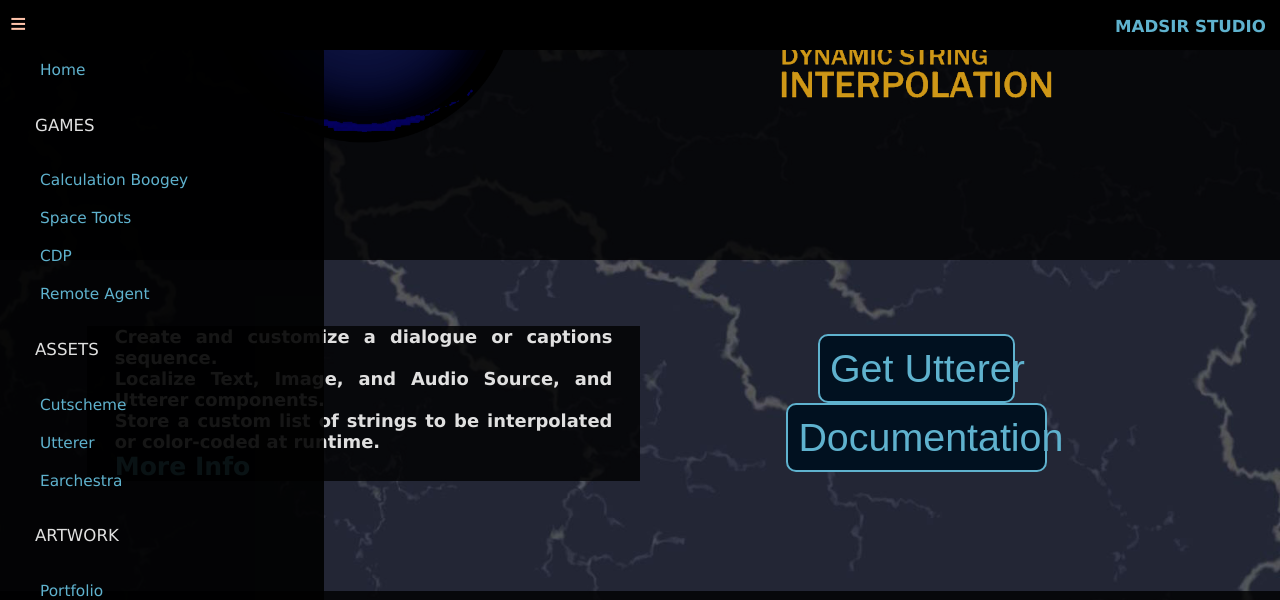
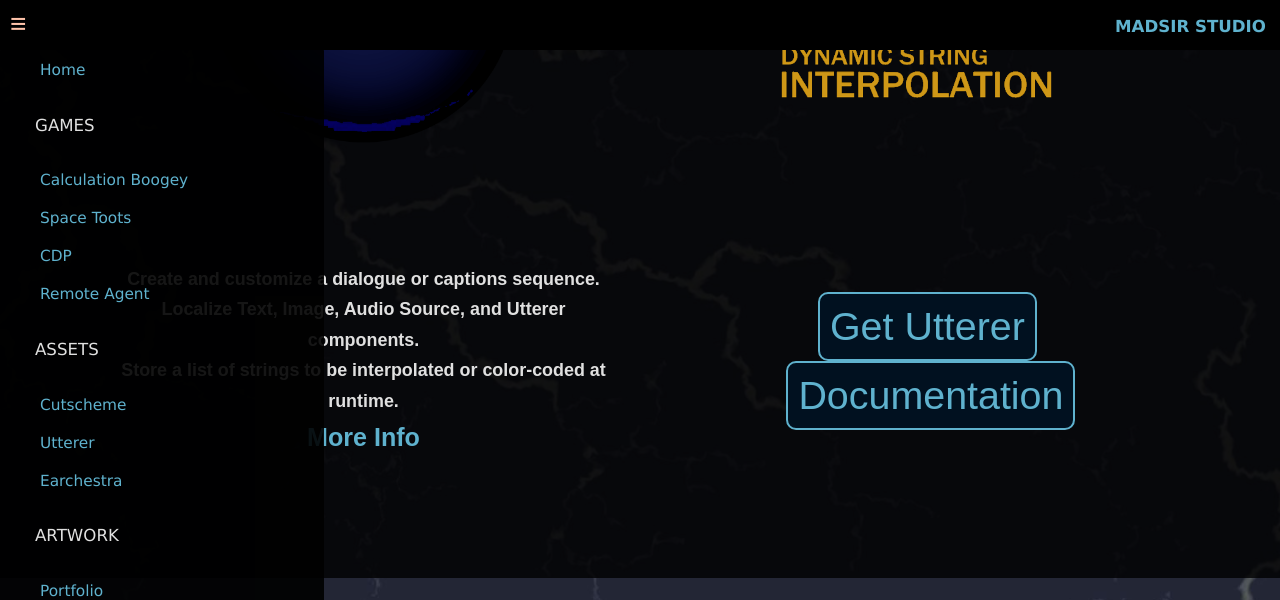
Before and after one commit to Madsir/madsirstudio.github.io, a Jekyll site: the page built from utterer/index.html, in a window 1280 px wide and 1400 px high, scrolled down 262 px, cut to the strip 0-600 px from the top of the window. Built offline with Jekyll 4.4.1, drawn with Linux system fonts in a browser that asks for light colours.

Commit message:
Update index.html

```diff
--- a/utterer/index.html
+++ b/utterer/index.html
@@ -25,9 +25,8 @@ description: "Utterer is multi-faceted digital asset designed for use in Unity E
   font-size: 1.4em;
 }
 .fonter {
-margin-top: 5%;
-margin-bottom: 5%;
-background-color: rgb(0 0 0 / 0.8);
+margin-top: 7%;
+margin-bottom: 7%;
 }
 .iconic .bonter {
 margin-top: 2%;
@@ -39,19 +38,18 @@ width: 48%;
 }
 
 h5{
-  font-family: Geneva, Verdana, sans-serif;
+  font-family: Arial, Helvetica, sans-serif;
   margin-left:5%;
   margin-right:5%;
-  text-align: justify;
   font-style: normal;
+  line-height: 1.7;
 }
 @media (max-width: 600px) {
 .iconic h5 {
   font-size: 0.7em;
 }
 .iconic a {
-  font-size: 0.7em;
-  color: white;
+  font-size: 0.9em;
 }
 .fonter img{
   width: 55%;
@@ -90,6 +88,9 @@ width: 90%;
   padding-bottom: 1%;
  /* background-image: url("/Assets/tough.png")*/
 }
+button {
+ width: 100%;
+}
 .iconic button {
  white-space: nowrap;
    text-align: center;
@@ -102,7 +103,7 @@ width: 90%;
   margin-right:5%;
   align-items: center;
  justify-content: center;
- width: 90%;
+
 }
 .iconic button:hover{
 	border: 2px solid #ffc3aa;
@@ -188,18 +189,12 @@ width: 90%;
 		<a href="/Assets/utterercard.png"><img src="/Assets/utterercard.png" alt="Utterer" style=display:block;margin-left:auto;margin-right:auto></a><br><br>
 	</div>
 </div>
-			<br>
-			<br>
-			<br>
-				</div>
-	</div>
-	<div class="iconic">
 	<div class="center">
 	<div class="bonter">
 		<div class="fonter">
   <h5>Create and customize a dialogue or captions sequence.<br>
-  Localize Text, Image, and Audio Source, and Utterer components.<br>
-  Store a custom list of strings to be interpolated or color-coded at runtime.<br>
+  Localize Text, Image, Audio Source, and Utterer components.<br>
+  Store a list of strings to be interpolated or color-coded at runtime.<br>
 	<a href="https://assetstore.unity.com/packages/tools/localization/utterer-215643">More Info</a>
 	</h5>
 		</div>
@@ -213,6 +208,11 @@ width: 90%;
 			</div>
 	</div>
 	</div>
+	</div>
+					<br>
+			<br>
+			<br>
+				</div>
 	</div>
 	<br>
 	<br><br>
```
